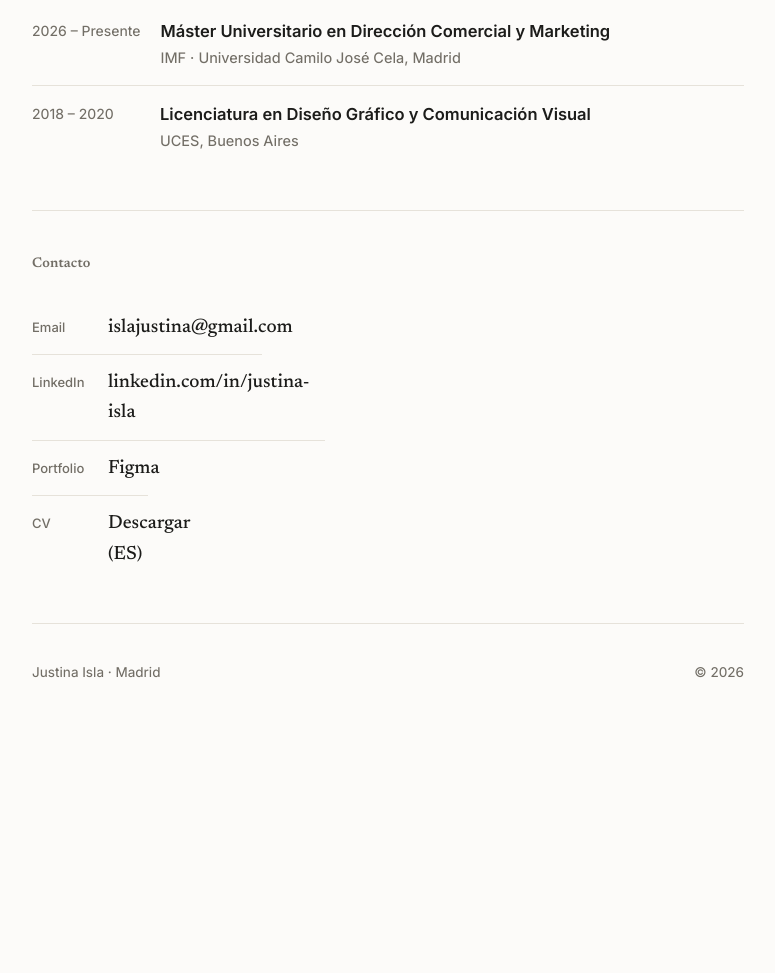
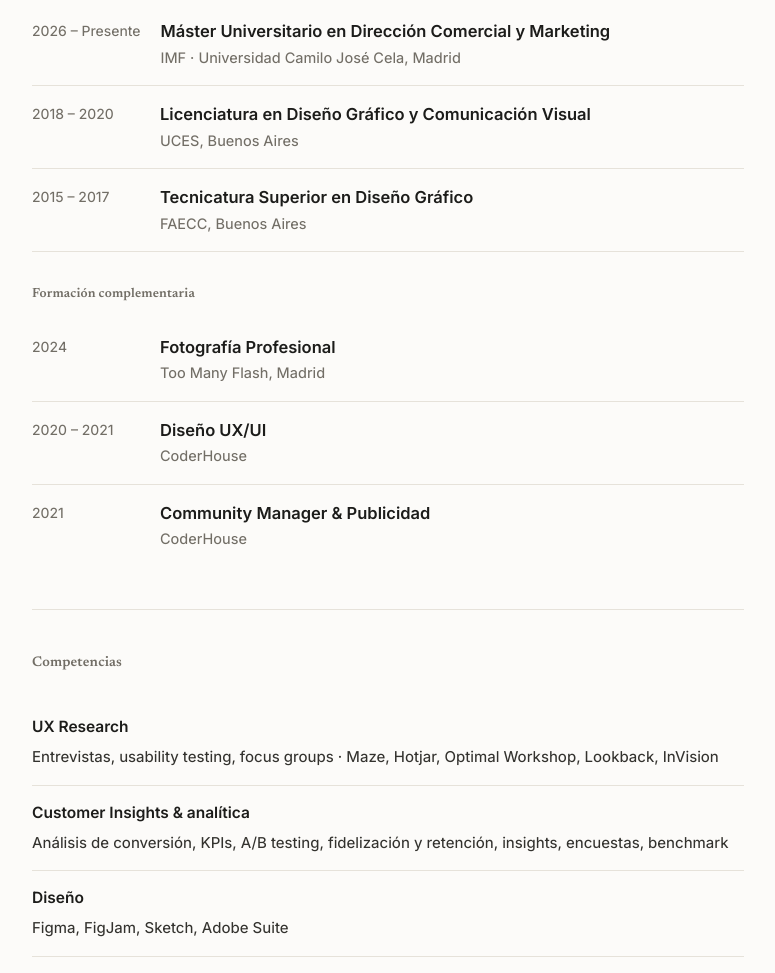
Before and after one commit to Inlerit/justinaisla-site, a website: page public/index.html in a window 1280 px wide. Shown: the part 1827-2800 px from the top of the page, without its empty margins (252-1027 px from the left). Before the commit the page ends 2557 px from the top, so only its background shows below. Drawn offline with Linux system fonts and the light colour scheme.

Commit message:
actualizacion cv y pagina

```diff
--- a/public/index.html
+++ b/public/index.html
@@ -105,6 +105,10 @@ section{padding:42px 0;border-top:1px solid var(--hair);}
   font-family:'Newsreader',serif;font-weight:600;font-size:14px;
   color:var(--muted);margin-bottom:26px;letter-spacing:.01em;
 }
+.sub-title{
+  font-family:'Newsreader',serif;font-weight:600;font-size:13px;
+  color:var(--muted);margin:32px 0 14px;letter-spacing:.01em;
+}
 .about p{font-size:18px;line-height:1.62;color:var(--body);max-width:58ch;}
 .about p + p{margin-top:16px;}
 
@@ -116,6 +120,12 @@ section{padding:42px 0;border-top:1px solid var(--hair);}
   color:var(--ink);margin-bottom:8px;
 }
 .do-row p{font-size:16px;color:var(--body);max-width:58ch;}
+
+/* competencias */
+.skill-row{padding:15px 0;border-bottom:1px solid var(--hair);}
+.skill-row:last-child{border-bottom:none;}
+.skill-row strong{color:var(--ink);font-weight:600;font-size:15.5px;display:block;margin-bottom:4px;}
+.skill-row span{color:var(--body);font-size:15px;}
 
 /* experience */
 .job{display:flex;gap:20px;padding:15px 0;border-bottom:1px solid var(--hair);}
@@ -157,13 +167,14 @@ footer a:hover{color:var(--accent);}
       <a href="#hago">Qué hago</a>
       <a href="#experiencia">Experiencia</a>
       <a href="#formacion">Formación</a>
+      <a href="#competencias">Competencias</a>
       <a href="#contacto">Contacto</a>
     </div>
   </nav>
 
   <header class="hero reveal" id="top">
     <h1>Justina Isla</h1>
-    <p class="role-label">CUSTOMER INSIGHTS &nbsp;|&nbsp; UX RESEARCH</p>
+    <p class="role-label">UX RESEARCH &nbsp;|&nbsp; CUSTOMER INSIGHTS &nbsp;|&nbsp; DISEÑO DIGITAL</p>
     <p class="lead">Profesional con 8 años de experiencia en UX Research, análisis de comportamiento y diseño digital, con experiencia en optimización de productos digitales, análisis de KPIs, conversión y crecimiento de ventas en mercados LATAM. Experiencia en investigación cualitativa y cuantitativa, identificación de insights y presentación de recomendaciones a stakeholders multidisciplinares.</p>
     <p class="lead">Actualmente cursando el Máster Universitario en Dirección Comercial y Marketing, con foco en evolucionar hacia posiciones de Customer Insights, Growth, Marketing y Customer Experience.</p>
     <div class="cta-row">
@@ -201,7 +212,7 @@ footer a:hover{color:var(--accent);}
     </div>
     <div class="job">
       <div class="yr">2021 – 2022</div>
-      <div class="meta"><strong>Tutora UX Research / UX·UI</strong><span>CoderHouse · Mentoría y dictado de clases</span></div>
+      <div class="meta"><strong>Tutora — UX Research, UX/UI y Adobe</strong><span>CoderHouse · Mentoría y dictado de clases</span></div>
     </div>
     <div class="job">
       <div class="yr">2017 – 2022</div>
@@ -219,15 +230,58 @@ footer a:hover{color:var(--accent);}
       <div class="yr">2018 – 2020</div>
       <div class="meta"><strong>Licenciatura en Diseño Gráfico y Comunicación Visual</strong><span>UCES, Buenos Aires</span></div>
     </div>
+    <div class="job">
+      <div class="yr">2015 – 2017</div>
+      <div class="meta"><strong>Tecnicatura Superior en Diseño Gráfico</strong><span>FAECC, Buenos Aires</span></div>
+    </div>
+
+    <div class="sub-title">Formación complementaria</div>
+    <div class="job">
+      <div class="yr">2024</div>
+      <div class="meta"><strong>Fotografía Profesional</strong><span>Too Many Flash, Madrid</span></div>
+    </div>
+    <div class="job">
+      <div class="yr">2020 – 2021</div>
+      <div class="meta"><strong>Diseño UX/UI</strong><span>CoderHouse</span></div>
+    </div>
+    <div class="job">
+      <div class="yr">2021</div>
+      <div class="meta"><strong>Community Manager &amp; Publicidad</strong><span>CoderHouse</span></div>
+    </div>
+  </section>
+
+  <section id="competencias">
+    <div class="sec-title">Competencias</div>
+    <div class="skill-row">
+      <strong>UX Research</strong>
+      <span>Entrevistas, usability testing, focus groups · Maze, Hotjar, Optimal Workshop, Lookback, InVision</span>
+    </div>
+    <div class="skill-row">
+      <strong>Customer Insights &amp; analítica</strong>
+      <span>Análisis de conversión, KPIs, A/B testing, fidelización y retención, insights, encuestas, benchmark</span>
+    </div>
+    <div class="skill-row">
+      <strong>Diseño</strong>
+      <span>Figma, FigJam, Sketch, Adobe Suite</span>
+    </div>
+    <div class="skill-row">
+      <strong>Web y gestión</strong>
+      <span>WordPress/CMS, HTML, CSS, Jira, Azure DevOps · IA aplicada a UX y diseño</span>
+    </div>
+    <div class="skill-row">
+      <strong>Idiomas</strong>
+      <span>Español (nativo) · Inglés (B2)</span>
+    </div>
   </section>
 
   <section id="contacto">
     <div class="sec-title">Contacto</div>
     <div class="contact-links">
       <a href="mailto:islajustina@gmail.com"><span class="k">Email</span> islajustina@gmail.com</a>
+      <a href="tel:+34628622373"><span class="k">Teléfono</span> +34 628 622 373</a>
       <a href="https://www.linkedin.com/in/justina-isla/" target="_blank" rel="noopener"><span class="k">LinkedIn</span> linkedin.com/in/justina-isla</a>
       <a href="https://www.figma.com/proto/6w10DIArd98mETNplyPlYO/Justina-Isla_CV-Portfolio?page-id=765%3A2&node-id=878-360&viewport=2070%2C-1179%2C0.25&t=RllkkgaOPMnXKOWp-8&scaling=min-zoom&content-scaling=fixed&hide-ui=1" target="_blank" rel="noopener"><span class="k">Portfolio</span> Figma</a>
-      <a href="cv/CV_JUSTINA_ISLA_ES.pdf" target="_blank" rel="noopener"><span class="k">CV</span> Descargar (ES)</a>
+      <a href="CV_JUSTINA_ISLA_ES.pdf" target="_blank" rel="noopener"><span class="k">CV</span> Descargar (ES)</a>
     </div>
   </section>
 
```
Also changed, not shown: 1 other file.
